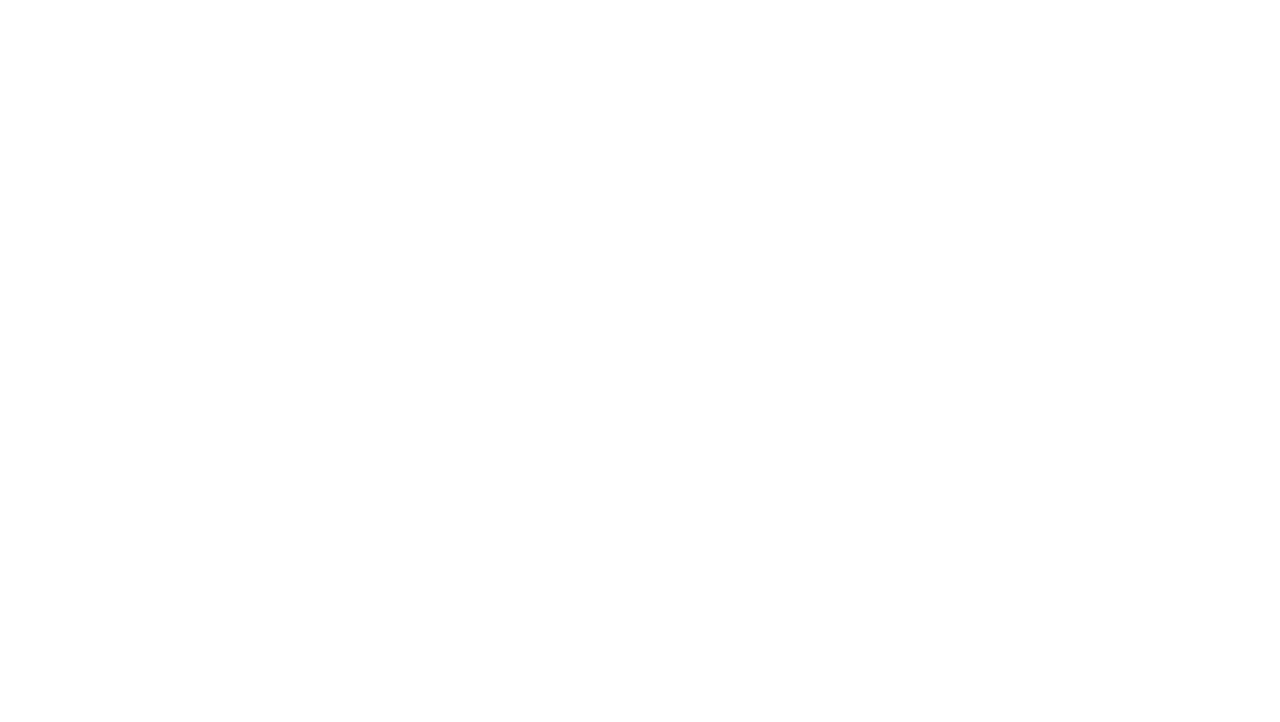
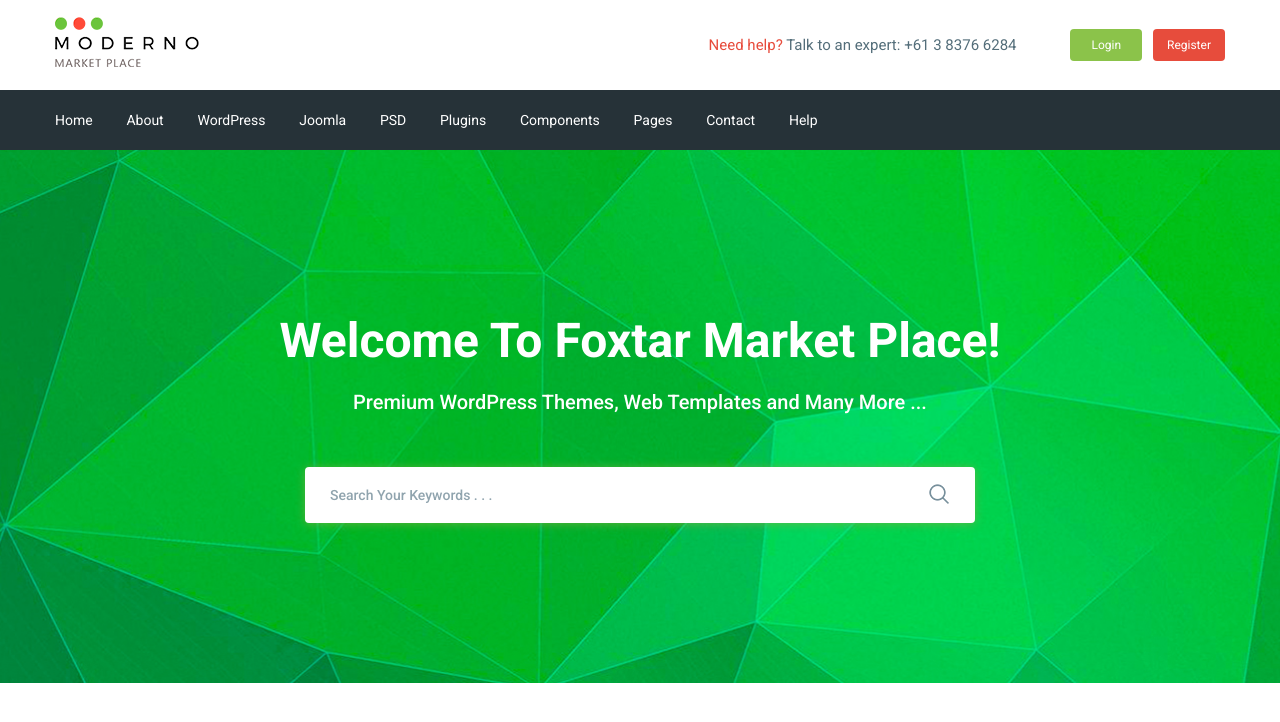
Before and after one commit to vladian95/moderno, a website: page app/index.html in a window 1280 px wide. Drawn offline with nearby package versions, Linux system fonts and the light colour scheme; files that its build step writes are made by us from their sources.

Commit message:
added search section

```diff
--- a/app/index.html
+++ b/app/index.html
@@ -5,11 +5,118 @@
     <meta http-equiv="X-UA-Compatible" content="IE=edge">
     <meta name="viewport" content="width=device-width, initial-scale=1.0">
     <title>Document</title>
+    <link rel="preconnect" href="https://fonts.gstatic.com">
+    <link href="https://fonts.googleapis.com/css2?family=Roboto:wght@400;500;700&display=swap" rel="stylesheet">
     <link rel="stylesheet" href="css/libs.min.css">
     <link rel="stylesheet" href="css/style.min.css">
 </head>
 <body>
+    <header class="header">
+        <div class="header__top">
+            <div class="container">
+                <div class="header__top-inner">
+                <div class="header__logo">
+                    <a href="#">
+                        <img src="images/logo.png" alt="">
+                    </a>
+                </div>
+                <div class="header__text">
+                   <a href="">
+                       <span>
+                           Need help?
+                        </span>
+                    </a>
+                    Talk to an expert:
+                    <a class="header__phone" href="tel:61383766284">+61 3 8376 6284</a>
+                </div>
+                <div class="header__box">
+                    <a href="#" class="basket"></a>
+                    <a class='header__btn header__btn-login' href="">Login</a>
+                    <a class='header__btn header__btn-register' href="">Register</a>
+                </div>
+                </div>
+            </div>
+        </div>
 
+        <div class="header__menu">
+            <div class="container">
+                <nav class="menu">
+                    <ul class="menu__list">
+                        <li>
+                            <a href="#">
+                                Home
+                            </a>
+                        </li>
+                        <li>
+                            <a href="#">
+                                About
+                            </a>
+                        </li>
+                        <li>
+                            <a href="#">
+                                WordPress
+                            </a>
+                        </li>
+                        <li>
+                            <a href="#">
+                                Joomla
+                            </a>
+                        </li>
+                        <li>
+                            <a href="#">
+                                PSD
+                            </a>
+                        </li>
+                        <li>
+                            <a href="#">
+                                Plugins
+                            </a>
+                        </li>
+                        <li>
+                            <a href="#">
+                                Components
+                            </a>
+                        </li>
+                        <li>
+                            <a href="#">
+                                Pages
+                            </a>
+                        </li>
+                        <li>
+                            <a href="#">
+                                Contact
+                            </a>
+                        </li>
+                        <li>
+                            <a href="#">
+                                Help
+                            </a>
+                        </li>
+                    </ul>
+                </nav>
+            </div>
+        </div>
+    </header>
+    <section class="search" style="background-image: url(images/search-bg.jpg);">
+        <div class="container">
+            <div class="search__inner">
+                <div class="search__inner-title">
+                    Welcome To Foxtar Market Place!
+                </div>
+                <div class="search__inner-text">
+                    Premium WordPress Themes, Web Templates and Many More ...
+                </div>
+                <div class="search__inner-form">
+                    <form>
+                        <input type="text" placeholder="Search Your Keywords . . ." required>
+                        <button type="submit">
+                            <img src="icons/search.png" alt="#">
+                        </button>
+                    </form>
+                </div>
+            </div>
+        </div>
+    </section>
 
 
 
--- /dev/null
+++ b/app/scss/_fonts.scss
@@ -0,0 +1,7 @@
+@font-face{
+    font-family: 'Roboto-Regular';
+    src: url('../fonts/Roboto-Regular.woff2') format('woff2'),
+         url('../fonts/Roboto-Regular.woff') format('woff');
+    font-weight: 400;
+    font-display: swap;
+}
--- /dev/null
+++ b/app/scss/_global.scss
@@ -0,0 +1,31 @@
+html{
+    box-sizing: border-box;
+}
+*,
+*::before,
+*::after{
+    box-sizing: inherit;
+}
+a{
+    display: inline-block;
+    text-decoration: none;
+    color: $text;
+}
+ul,
+li{
+    margin: 0;
+    padding: 0;
+    list-style: none;
+}
+body{
+    font-family: 'Roboto', sans-serif;
+    font-size: 15px;
+    font-weight: 400;
+    line-height: 24px;
+    color: $text;
+}
+.container{
+    max-width: 1200px;
+    margin: 0 auto;
+    padding: 0 15px;
+}
--- /dev/null
+++ b/app/scss/_vars.scss
@@ -0,0 +1,4 @@
+$text: #546e7a;
+$red: #e74c3c;
+$green: #8bc34a;
+$bg: #263238;
--- a/app/scss/style.scss
+++ b/app/scss/style.scss
@@ -1,8 +1,104 @@
-html{
-    box-sizing: border-box;
+@import 'vars';
+@import 'global';
+@import 'fonts';
+
+
+.header__top-inner{
+    display: flex;
+    justify-content: space-between;
+    height: 90px;
+    align-items: center;
 }
-*,
-*::before,
-*::after{
-    box-sizing: inherit;
+.header__text{
+    margin-left: auto;
+    margin-right: 50px;
+    span{
+        color: $red;
+    }
 }
+.header__btn{
+    padding: 4px;
+    width: 72px;
+    border-radius: 4px;
+    text-align: center;
+    color: #fff;
+    font-size: 12px;
+}
+.header__btn-login{
+    background-color: $green;
+}
+.header__btn-register{
+    background-color: $red;
+    margin-left: 7px;
+}
+.header__menu{
+    background-color: $bg;
+}
+.menu{
+    display: flex;
+    align-items: center;
+    height: 60px;
+}
+.menu__list{
+    li{
+        display: inline-block;
+        & + li{
+            margin-left: 30px;
+        }
+    }
+    a{
+        color: #fff;
+        font-size: 14px;
+    }
+}
+.search{
+    background-repeat: no-repeat;
+    background-size: cover;
+    background-position: center;
+    min-height: 533px;
+}
+.search__inner{
+    padding: 155px 0 100px;
+    color: #fff;
+    text-align: center;
+    &-title{
+        margin-bottom: 10px;
+        font-size: 48px;
+        font-weight: 700;
+        line-height: 72px;
+    }
+    &-text{
+        margin-bottom: 50px;
+        font-size: 20px;
+        font-weight: 500;
+        line-height: 30px;
+    }
+    &-form{
+        max-width: 670px;
+        margin: 0 auto;
+        position: relative;
+        input{
+            display: block;
+            width: 100%;
+            box-shadow: 0px 1px 10px 0px rgba(124, 178, 64, 0.75);
+            border-radius: 4px;
+            height: 56px;
+            border: none;
+            font-size: 14px;
+            font-weight: 500;
+            padding-left: 25px;
+            padding-right: 60px;
+            &::placeholder{
+                color: #90a4ae;
+                font-weight: 500;
+            }
+        }
+        button{
+            position: absolute;
+            border: none;
+            background-color: transparent;
+            right: 20px;
+            top: 16px;
+        }
+    }
+}
--- a/gulpfile.js
+++ b/gulpfile.js
@@ -2,13 +2,13 @@ let gulp = require('gulp'),
     sass = require('gulp-sass'),
     rename = require('gulp-rename'),
     browserSync = require('browser-sync'),
-    autoprefixer = require('gulp-autoprefixer')
+    autoprefixer = require('gulp-autoprefixer'),
     concat = require('gulp-concat'),
     uglify = require('gulp-uglify'),
     cssmin = require('gulp-cssmin');
 
 gulp.task('sass', function(){
-    return gulp.src('app/scss/style.scss')
+    return gulp.src('app/scss/**/*.scss')
         .pipe(sass({outputStyle: 'compressed'}))
         .pipe(rename({suffix : '.min'}))
         .pipe(autoprefixer({
@@ -60,7 +60,7 @@ gulp.task('browser-sync', function() {
 });
 
 gulp.task('watch', function(){
-    gulp.watch('app/scss/style.scss', gulp.parallel('sass'))
+    gulp.watch('app/scss/**/*.scss', gulp.parallel('sass'))
     gulp.watch('app/*.html', gulp.parallel('html'))
     gulp.watch('app/js/*.js', gulp.parallel('js'))
 });
```
Also changed, not shown: app/fonts/Roboto-Regular.woff (added), app/fonts/Roboto-Regular.woff2 (added), app/icons/search.png (added), app/icons/search.svg (added), app/images/logo.png (added), app/images/search-bg.jpg (added).
